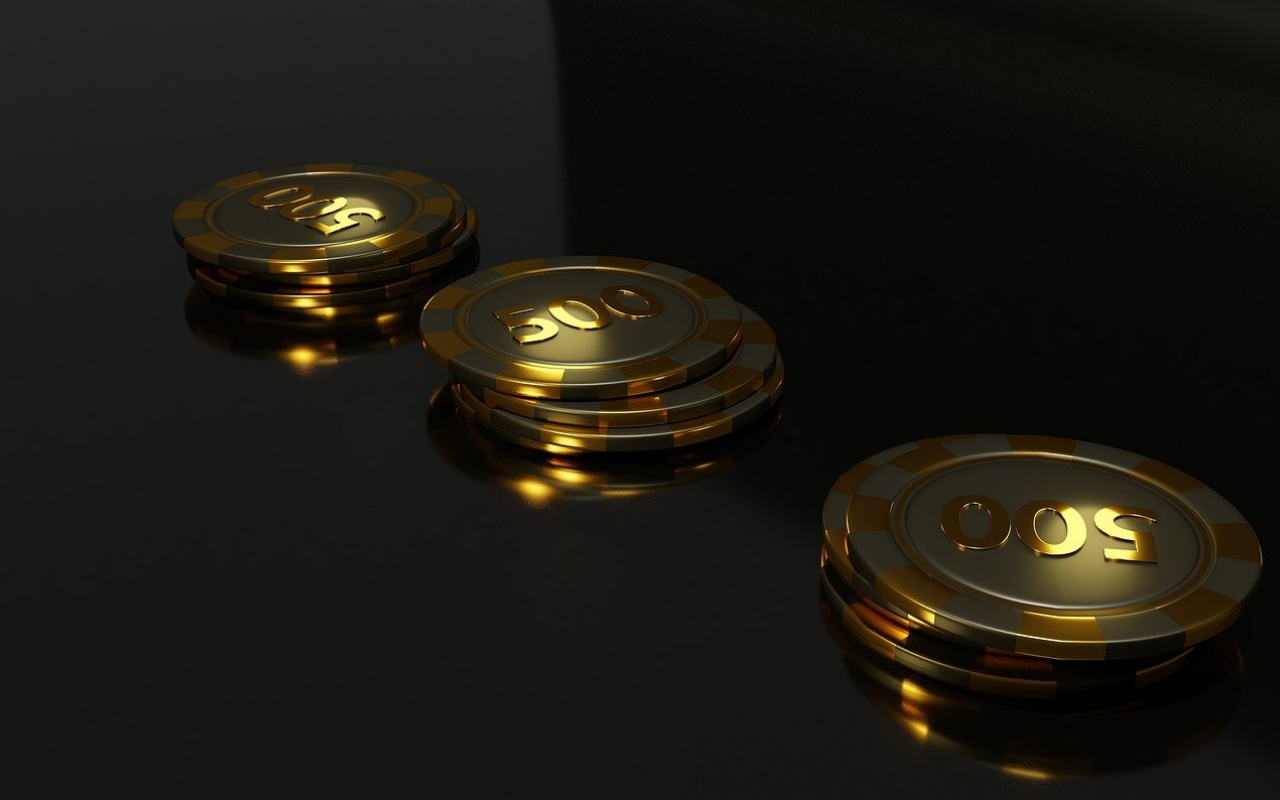
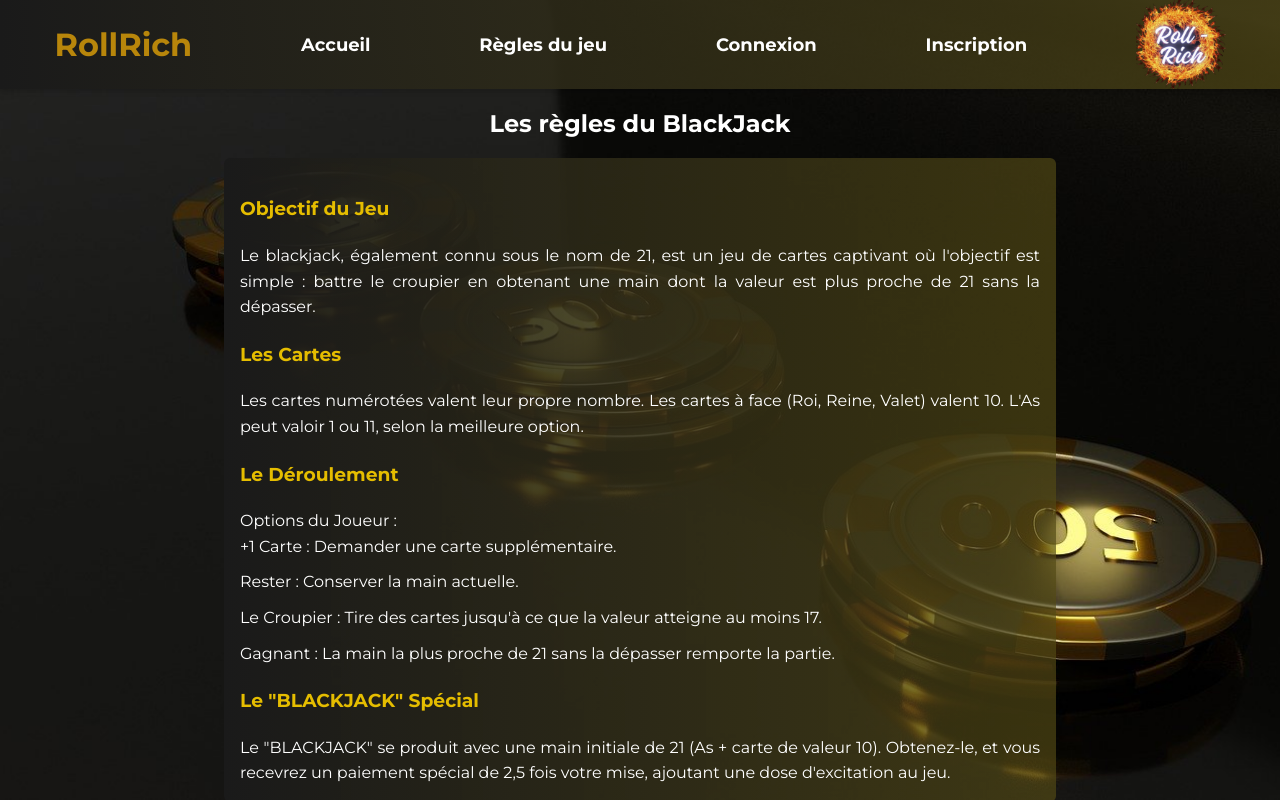
Before and after one commit to MaxenceChevee/Checkpoint4, a React (Vite) app in the folder frontend/: page /rules in a window 1280 px wide. Before the commit this address had no page. Built offline with nearby package versions, Linux system fonts and the light colour scheme.

Commit message:
rectif other scss

```diff
--- a/frontend/src/components/Header.jsx
+++ b/frontend/src/components/Header.jsx
@@ -26,6 +26,9 @@ function Header() {
       <Link to="/" className="logo-desktop" onClick={closeMenu}>
         Accueil
       </Link>
+      <Link to="/rules" className="logo-desktop" onClick={toggleMenu}>
+        Règles du jeu
+      </Link>
 
       {!user ? (
         <>
@@ -39,21 +42,15 @@ function Header() {
         </>
       ) : (
         <>
-          <p className="logo-desktop">Crédits: {user && user.credits}</p>
-
+          <p className="logo-desktop">Crédits: {user && user.credits}$</p>
+          <Link to="/settings" className="logo-desktop" onClick={closeMenu}>
+            Réglages
+          </Link>
           <Link to="/" className="logo-desktop" onClick={logout}>
             Déconnexion
           </Link>
-
-          <Link to="/settings" className="logo-desktop" onClick={closeMenu}>
-            Réglages
-          </Link>
         </>
       )}
-
-      <Link to="/contact" className="logo-desktop" onClick={toggleMenu}>
-        A propos
-      </Link>
 
       <img src={logoImage} alt="Logo" className="logo-image" />
 
@@ -61,14 +58,19 @@ function Header() {
         <Link to="/" className="logo" onClick={closeMenu}>
           Accueil
         </Link>
+        <Link to="/rules" className="logo" onClick={toggleMenu}>
+          Règles du jeu
+        </Link>
+
         {user ? (
           <>
-            <p className="logo">Crédits: {user.credits}</p>
+            <p className="logo">Crédits: {user.credits}$</p>
+
+            <Link to="/settings" className="logo" onClick={closeMenu}>
+              Réglages
+            </Link>
             <Link to="/" className="logo" onClick={logout}>
               Déconnexion
-            </Link>
-            <Link to="/settings" className="logo" onClick={closeMenu}>
-              Réglages
             </Link>
           </>
         ) : (
@@ -76,16 +78,11 @@ function Header() {
             <Link to="/connexion" className="logo" onClick={toggleMenu}>
               Connexion
             </Link>
-
             <Link to="/inscription" className="logo" onClick={toggleMenu}>
               Inscription
             </Link>
           </>
         )}
-
-        <Link to="/contact" className="logo" onClick={toggleMenu}>
-          A propos
-        </Link>
       </div>
     </header>
   );
--- a/frontend/src/main.jsx
+++ b/frontend/src/main.jsx
@@ -6,7 +6,7 @@ import Games from "./pages/Games";
 import App from "./App";
 import Home from "./pages/Home";
 import Connexion from "./pages/Connexion";
-import About from "./pages/About";
+import Rules from "./pages/Rules";
 import Inscription from "./pages/Inscription";
 import "./styles/Global.scss";
 import BlackJackGame from "./pages/BlackJackGame";
@@ -25,7 +25,7 @@ root.render(
             <Route path="blackjack-game" element={<BlackJackGame />} />
 
             <Route path="connexion" element={<Connexion />} />
-            <Route path="contact" element={<About />} />
+            <Route path="rules" element={<Rules />} />
             <Route path="inscription" element={<Inscription />} />
             <Route path="settings" element={<Settings />} />
           </Route>
--- a/frontend/src/pages/About.jsx
+++ /dev/null
@@ -1,20 +0,0 @@
-import "../styles/About.scss";
-
-function About() {
-  return (
-    <div className="about-container">
-      <div className="title-header">
-        <h2>A propos</h2>
-      </div>
-      <p className="text-about">
-        Bienvenue sur Roll-Rich ! L'ultime destination virtuelle pour une
-        expérience de casino sans pareil ! Plongez dans l'excitation du jeu sans
-        les risques financiers. Rejoignez-nous et explorez un monde de
-        divertissement virtuel où les gains sont fictifs, mais le plaisir est
-        bien réel !
-      </p>
-    </div>
-  );
-}
-
-export default About;
--- a/frontend/src/pages/Games.jsx
+++ b/frontend/src/pages/Games.jsx
@@ -16,7 +16,7 @@ function Games() {
           </button>
         </Link>
 
-        <Link to="/roulette-game" className="game-link">
+        <Link to="/wheelset" className="game-link">
           <img src={roueImage} alt="roue" className="game-image" />
           <button className="game-button casino-animation" type="button">
             Tournez la roue et tentez de gagner des crédits !
--- /dev/null
+++ b/frontend/src/pages/Rules.jsx
@@ -0,0 +1,46 @@
+import React from "react";
+import "../styles/Rules.scss";
+
+function About() {
+  return (
+    <div className="about-container">
+      <div className="title-header">
+        <h2>Les règles du BlackJack</h2>
+      </div>
+      <p className="text-about">
+        <h3>Objectif du Jeu</h3>
+        Le blackjack, également connu sous le nom de 21, est un jeu de cartes
+        captivant où l'objectif est simple : battre le croupier en obtenant une
+        main dont la valeur est plus proche de 21 sans la dépasser.
+        <h3>Les Cartes</h3>
+        Les cartes numérotées valent leur propre nombre. Les cartes à face (Roi,
+        Reine, Valet) valent 10. L'As peut valoir 1 ou 11, selon la meilleure
+        option.
+        <h3>Le Déroulement</h3>
+        <ul>
+          <li>
+            Options du Joueur :
+            <ul>
+              <li>+1 Carte : Demander une carte supplémentaire.</li>
+              <li>Rester : Conserver la main actuelle.</li>
+            </ul>
+          </li>
+          <li>
+            Le Croupier : Tire des cartes jusqu'à ce que la valeur atteigne au
+            moins 17.
+          </li>
+          <li>
+            Gagnant : La main la plus proche de 21 sans la dépasser remporte la
+            partie.
+          </li>
+        </ul>
+        <h3>Le "BLACKJACK" Spécial</h3>
+        Le "BLACKJACK" se produit avec une main initiale de 21 (As + carte de
+        valeur 10). Obtenez-le, et vous recevrez un paiement spécial de 2,5 fois
+        votre mise, ajoutant une dose d'excitation au jeu.
+      </p>
+    </div>
+  );
+}
+
+export default About;
--- a/frontend/src/styles/About.scss
+++ /dev/null
@@ -1,14 +0,0 @@
-.about-container {
-  padding: 20px;
-  border: 1px solid #ccc;
-  border-radius: 8px;
-  background-color: #f8f8f8;
-  width: 50%;
-  max-height: 100%;
-  margin: auto;
-}
-.text-about {
-  display: flex;
-  text-align: center;
-  color: black;
-}
--- a/frontend/src/styles/Header.scss
+++ b/frontend/src/styles/Header.scss
@@ -77,6 +77,24 @@
 
   .navbar.menu-open .mobile-menu {
     display: flex;
-    width: 10rem;
+    flex-direction: column;
+    justify-content: center;
+    align-items: center;
+    text-align: center;
+    padding: 2rem;
+    width: 100%;
+    background-color: #000000;
+
+    a {
+      text-decoration: none;
+      color: white;
+      font-size: 18px;
+      margin: 1rem;
+      transition: color 0.3s ease;
+
+      &:hover {
+        color: #b8860b;
+      }
+    }
   }
 }
--- /dev/null
+++ b/frontend/src/styles/Rules.scss
@@ -0,0 +1,48 @@
+.fixed-navbar {
+  position: fixed;
+  top: 0;
+  left: 0;
+  width: 100%;
+  background-color: #1a1a1a;
+  color: #e5bd00;
+  padding: 10px;
+  z-index: 1000;
+}
+
+.about-container {
+  text-align: center;
+  overflow-y: auto;
+}
+
+.title-header {
+  margin-bottom: 20px;
+
+  h2 {
+    font-size: 24px;
+    color: #e5bd00;
+  }
+}
+
+.text-about {
+  line-height: 1.6;
+  text-align: justify;
+  max-width: 800px;
+  margin: auto;
+  padding: 1rem;
+  background: linear-gradient(to right, #1a1a1a, #534a15ad);
+  border-radius: 6px;
+
+  h3 {
+    color: #e5bd00;
+    margin-top: 20px;
+  }
+
+  ul {
+    list-style-type: none;
+    padding: 0;
+
+    li {
+      margin-bottom: 10px;
+    }
+  }
+}
--- a/frontend/src/styles/Settings.scss
+++ b/frontend/src/styles/Settings.scss
@@ -1,6 +1,9 @@
 .settings-container {
   max-width: 400px;
-  margin: 0 auto;
+  margin: auto;
+  background: linear-gradient(to right, #1a1a1a, #534a15ad);
+  padding: 2rem;
+  border-radius: 6px;
 
   h2 {
     text-align: center;
@@ -16,6 +19,7 @@
       font-size: 14px;
       display: flex;
       flex-direction: column;
+      color: white;
 
       input {
         padding: 8px;
```
Also changed, not shown: frontend/src/pages/Wheelset.jsx (added).
